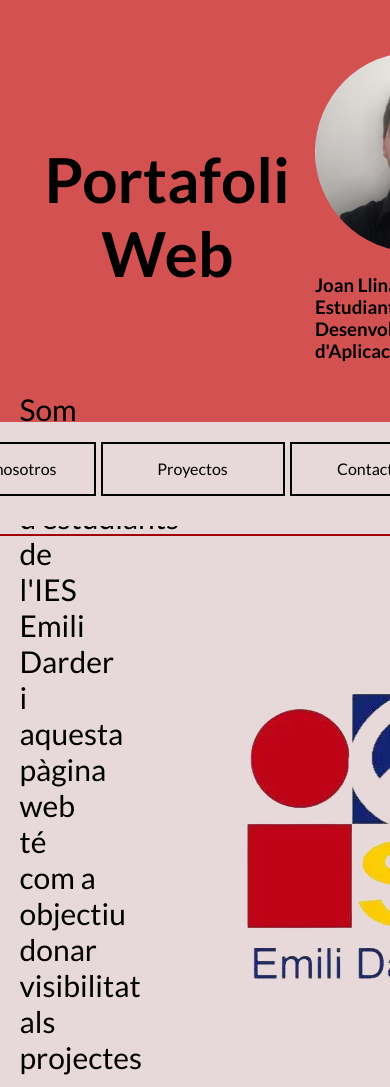
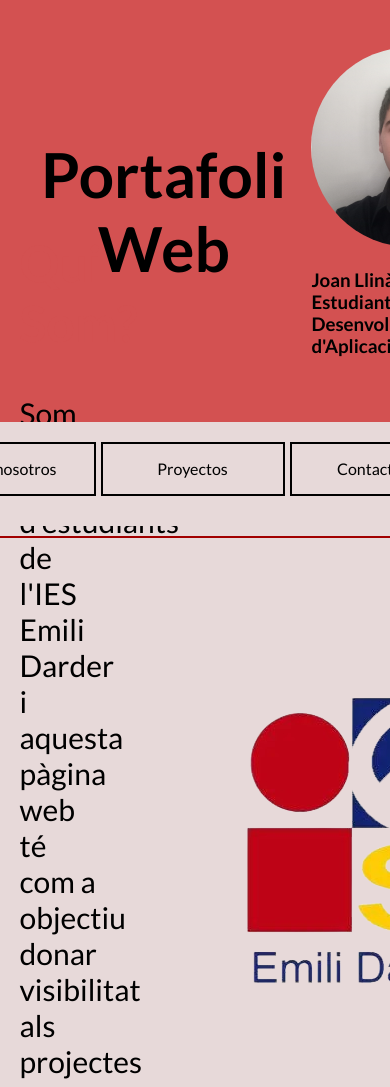
Before and after one commit to JoanLlinas/portfolioReact, a plain HTML site: page index.html in a window 390 px wide. Shown: the top 1087 px of the page. Drawn offline with Linux system fonts and the light colour scheme.

Commit message:
portfoliov3

```diff
--- a/css/styles.css
+++ b/css/styles.css
@@ -209,3 +209,13 @@ div {
 .contact-info i{
     color: var(--title2-color);
 }
+
+@media only screen and (max-width: 760px){
+    header{
+      padding: 1rem;
+    }
+
+    main{
+      font-size: 20px;
+    }
+}
```
